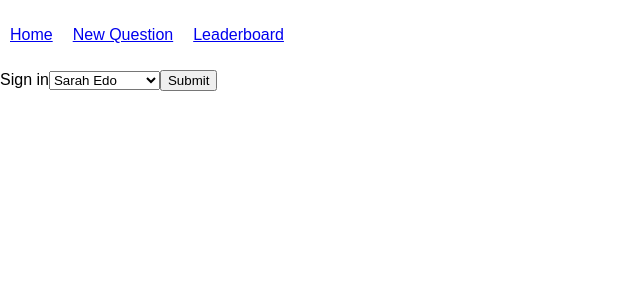
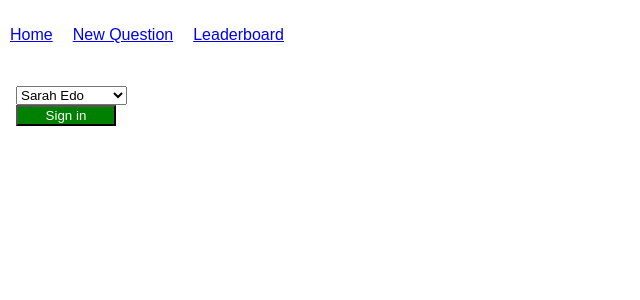
Before and after one commit to yuyi1000/reactnd-would-you-rather-app, a React (Create React App) app: page / in a window 1280 px wide. Shown: the top 300 px of the page, without its empty margins (0-640 px from the left). Built offline with nearby package versions, Linux system fonts and the light colour scheme.

Commit message:
add style for sign in button

```diff
--- a/src/components/Login.js
+++ b/src/components/Login.js
@@ -33,17 +33,17 @@ class Login extends Component {
     }
 
     return (
-      <form className='sign-in-form' onSubmit={this.handleSubmit}>
-        <label className='sign-in-label'>
-          Sign in
-          <select  value={this.state.value} onChange={this.handleChange}>
+
+      <div className='sign-in-form'>
+        <form onSubmit={this.handleSubmit}>
+          <select value={this.state.value} onChange={this.handleChange}>
             <option value="sarahedo">Sarah Edo</option>
             <option value="tylermcginnis">Tyler McGinnis</option>
             <option value="johndoe">John Doe</option>
           </select>
-        </label>
-        <input type="submit" value="Submit" />
-      </form>
+          <input type="submit" value="Sign in" />
+        </form>
+      </div>
     )
   }
 }
--- a/src/index.css
+++ b/src/index.css
@@ -21,3 +21,18 @@ li {
   padding: 10px;
   text-decoration: none;
 }
+
+.sign-in-form {
+  padding: 1em;
+}
+
+.sign-in-form input {
+  display: block;
+  background-color: green;
+  color: white;
+  width: 100px;
+}
+
+.sign-in-form select {
+
+}
```
